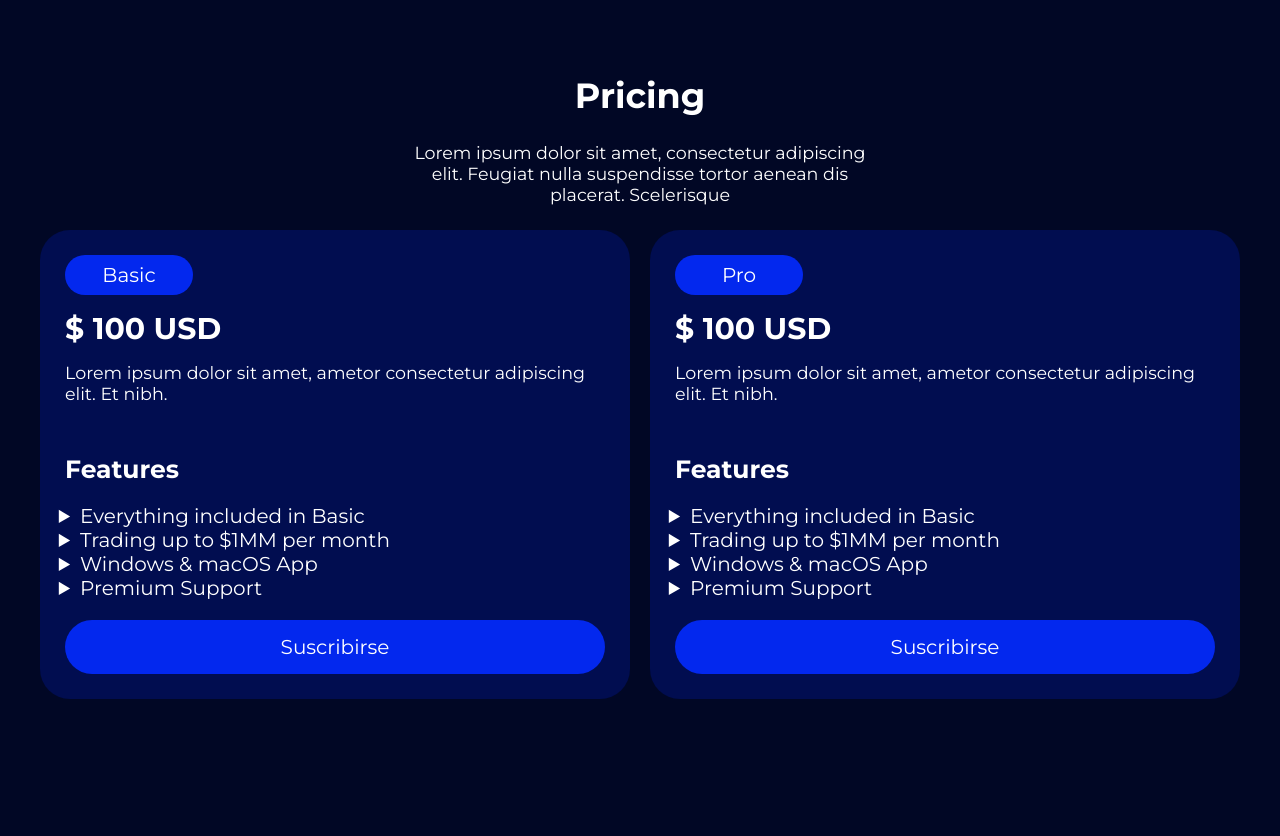
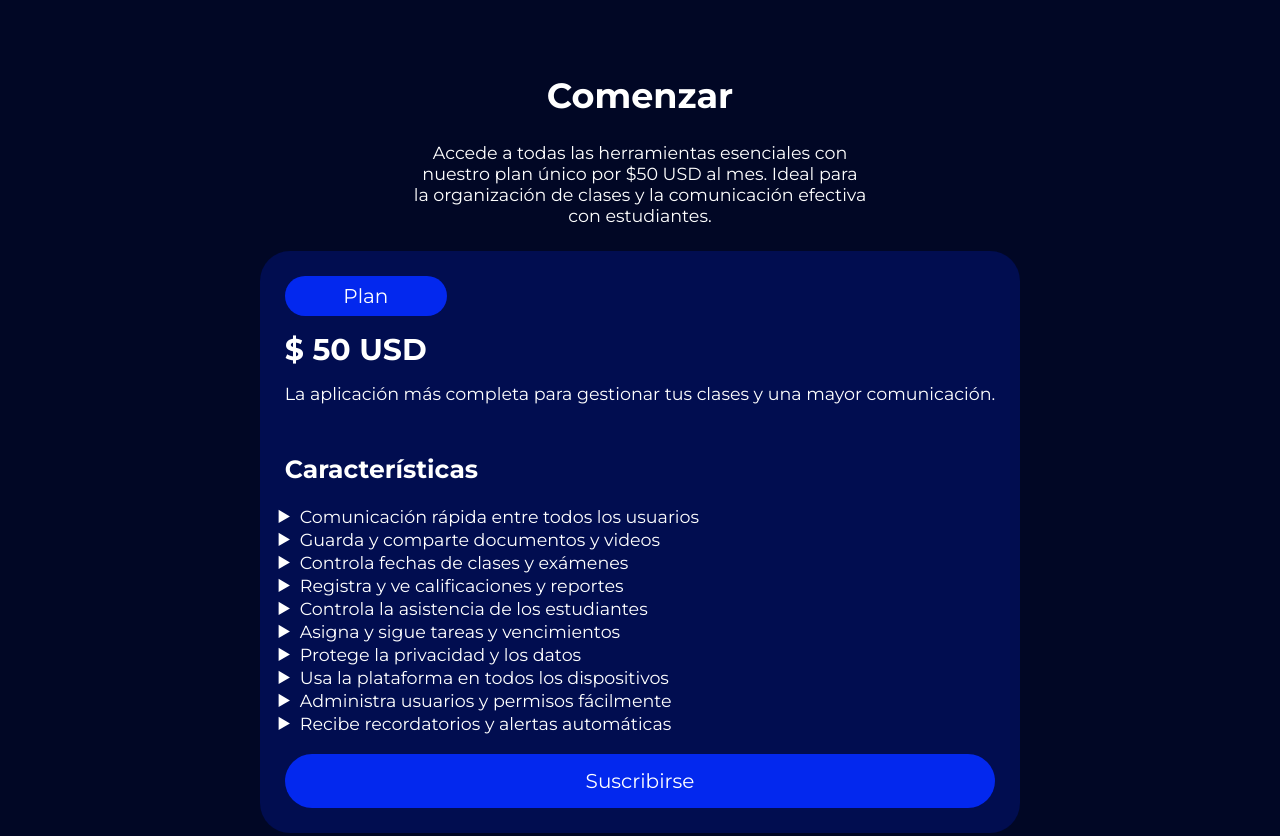
Before and after one commit to tomikorzu/EduLinks, a plain HTML site: page index.html in a window 1280 px wide. Shown: the part 1509-2345 px from the top of the page. Drawn offline with nearby package versions, Linux system fonts and the light colour scheme; a web font is replaced by a local one.

Commit message:
fix((price / index.html): change all content of price section in index.html

```diff
--- a/index.html
+++ b/index.html
@@ -32,7 +32,7 @@
           <li><a href="#home" class="navbar-sections-a">Inicio</a></li>
           <li><a href="#functions" class="navbar-sections-a">Funciones</a></li>
           <!-- <li><a href="#download" class="navbar-sections-a">Descargar</a></li> -->
-          <li><a href="#price" class="navbar-sections-a">Planes</a></li>
+          <li><a href="#price" class="navbar-sections-a">Plan</a></li>
           <li><a href="#footer" class="navbar-sections-a">Contacto</a></li>
         </ul>
         <ul class="navbar-links">
@@ -70,7 +70,7 @@
           <a href="#functions" class="mobile-navbar-sections-a">Funciones</a>
         </li>
         <!-- <li><a href="#download" class="mobile-navbar-sections-a">Descargar</a></li> -->
-        <li><a href="#price" class="mobile-navbar-sections-a">Planes</a></li>
+        <li><a href="#price" class="mobile-navbar-sections-a">Plan</a></li>
         <li><a href="#footer" class="mobile-navbar-sections-a">Contacto</a></li>
         <ul class="mobile-navbar-links">
           <li>
@@ -226,48 +226,32 @@
 
       <section id="price" class="price">
         <div class="pricing-container">
-          <h2>Pricing</h2>
+          <h2>Comenzar</h2>
           <p class="p-pricing">
-            Lorem ipsum dolor sit amet, consectetur adipiscing elit. Feugiat
-            nulla suspendisse tortor aenean dis placerat. Scelerisque
+            Accede a todas las herramientas esenciales con nuestro plan único por $50 USD al mes. Ideal para la organización de clases y la comunicación efectiva con estudiantes.
           </p>
           <div class="container-price-cards">
             <div class="price-card">
               <div class="price-plan">
-                <span class="price-plan-span">Basic</span>
-                <h3>$ 100 USD</h3>
+                <span class="price-plan-span">Plan</span>
+                <h3>$ 50 USD</h3>
                 <p>
-                  Lorem ipsum dolor sit amet, ametor consectetur adipiscing
-                  elit. Et nibh.
+                  La aplicación más completa para gestionar tus clases y una mayor comunicación.
                 </p>
               </div>
               <div class="price-plan-features">
-                <h4>Features</h4>
+                <h4>Características</h4>
                 <ul class="price-plan-ul">
-                  <li>Everything included in Basic</li>
-                  <li>Trading up to $1MM per month</li>
-                  <li>Windows & macOS App</li>
-                  <li>Premium Support</li>
-                </ul>
-                <a class="price-plan-suscribe" href="#suscribe">Suscribirse</a>
-              </div>
-            </div>
-            <div class="price-card">
-              <div class="price-plan">
-                <span class="price-plan-span">Pro</span>
-                <h3>$ 100 USD</h3>
-                <p>
-                  Lorem ipsum dolor sit amet, ametor consectetur adipiscing
-                  elit. Et nibh.
-                </p>
-              </div>
-              <div class="price-plan-features">
-                <h4>Features</h4>
-                <ul class="price-plan-ul">
-                  <li>Everything included in Basic</li>
-                  <li>Trading up to $1MM per month</li>
-                  <li>Windows & macOS App</li>
-                  <li>Premium Support</li>
+                  <li><p>Comunicación rápida entre todos los usuarios</p> </li>
+                  <li><p>Guarda y comparte documentos y videos</p></li>
+                  <li><p>Controla fechas de clases y exámenes</p></li>
+                  <li><p>Registra y ve calificaciones y reportes</p></li>
+                  <li><p>Controla la asistencia de los estudiantes</p></li>
+                  <li><p>Asigna y sigue tareas y vencimientos</p></li>
+                  <li><p>Protege la privacidad y los datos</p></li>
+                  <li><p>Usa la plataforma en todos los dispositivos</p></li>
+                  <li><p>Administra usuarios y permisos fácilmente</p></li>
+                  <li><p>Recibe recordatorios y alertas automáticas</p></li>
                 </ul>
                 <a class="price-plan-suscribe" href="#suscribe">Suscribirse</a>
               </div>
```
